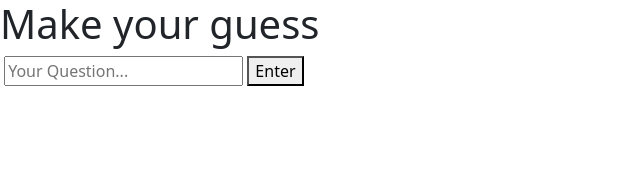
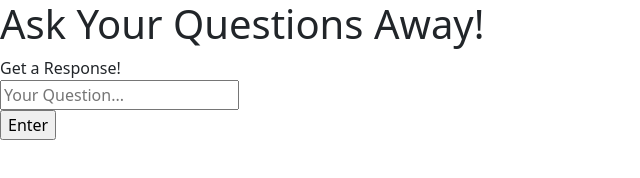
Before and after one commit to RenCS99/mini_project, a plain HTML site: page index.html in a window 1280 px wide. Shown: the whole page, without its empty margins (0-640 px from the left). Drawn offline with nearby package versions, Linux system fonts and the light colour scheme.

Commit message:
Changed the title and modified the form

```diff
--- a/index.html
+++ b/index.html
@@ -12,15 +12,15 @@
     <link rel="stylesheet" href="css/styles.css">
 
     <!-- Title of the page -->
-    <title>Hello, world!</title>
+    <title>The Magic 8 Ball</title>
   </head>
   <body>
-    <h1>Make your guess</h1>
-
-    <form name="magic8BallForm"onclick="askAnything()">
-      <label for="question"></label>
-      <input type="text" id="question" placeholder="Your Question...">
-      <button>Enter</button>
+    <h1>Ask Your Questions Away!</h1>
+    <div id="response"></div>
+    <form name="magic8BallForm" onclick="askAnything()">
+      <label for="question">Get a Response!</label><br>
+      <input type="text" id="question" placeholder="Your Question..."><br>
+      <input type="submit" value="Enter">
     </form>
 
     <!-- Optional JavaScript; choose one of the two! -->
```
